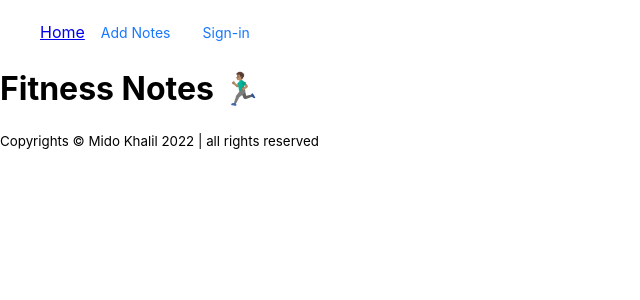
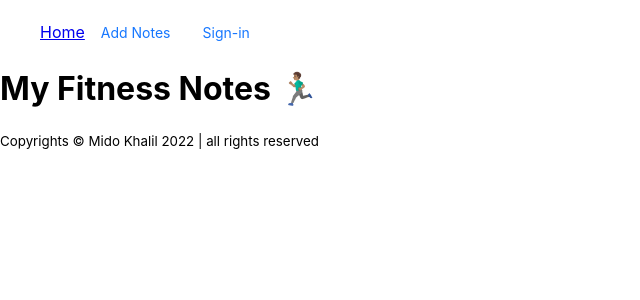
Before and after one commit to Midokhalil1/Fitness-Notes-Web, a React (Create React App) app: page / in a window 1280 px wide. Shown: the top 300 px of the page, without its empty margins (0-640 px from the left). Built offline with nearby package versions, Linux system fonts and the light colour scheme.

Commit message:
updated hero

```diff
--- a/src/App.js
+++ b/src/App.js
@@ -1,8 +1,6 @@
 import { BrowserRouter, Routes, Route } from 'react-router-dom'
 import AddNew from './pages/AddNew';
 import Home from './pages/Home';
-
-
 import './assets/Styles.css';
 import Header from './components/Header'
 import Footer from './components/Footer'
--- a/src/assets/Styles.css
+++ b/src/assets/Styles.css
@@ -2,8 +2,10 @@
     text-align: center;
   }
 
-  .App-logo {
+  .App-header {
     height: 40vmin;
+    background-color: rgb(8, 30, 234);
+    font-size: large;
     pointer-events: none;
   }
 
--- a/src/components/Hero.jsx
+++ b/src/components/Hero.jsx
@@ -3,7 +3,7 @@
 export default function Hero() {
     return(
         <div className="hero-container">
-        <h1>Fitness Notes 🏃🏽‍♂️</h1>
+        <h1>My Fitness Notes 🏃🏽‍♂️</h1>
         </div>
     )
 }
```
